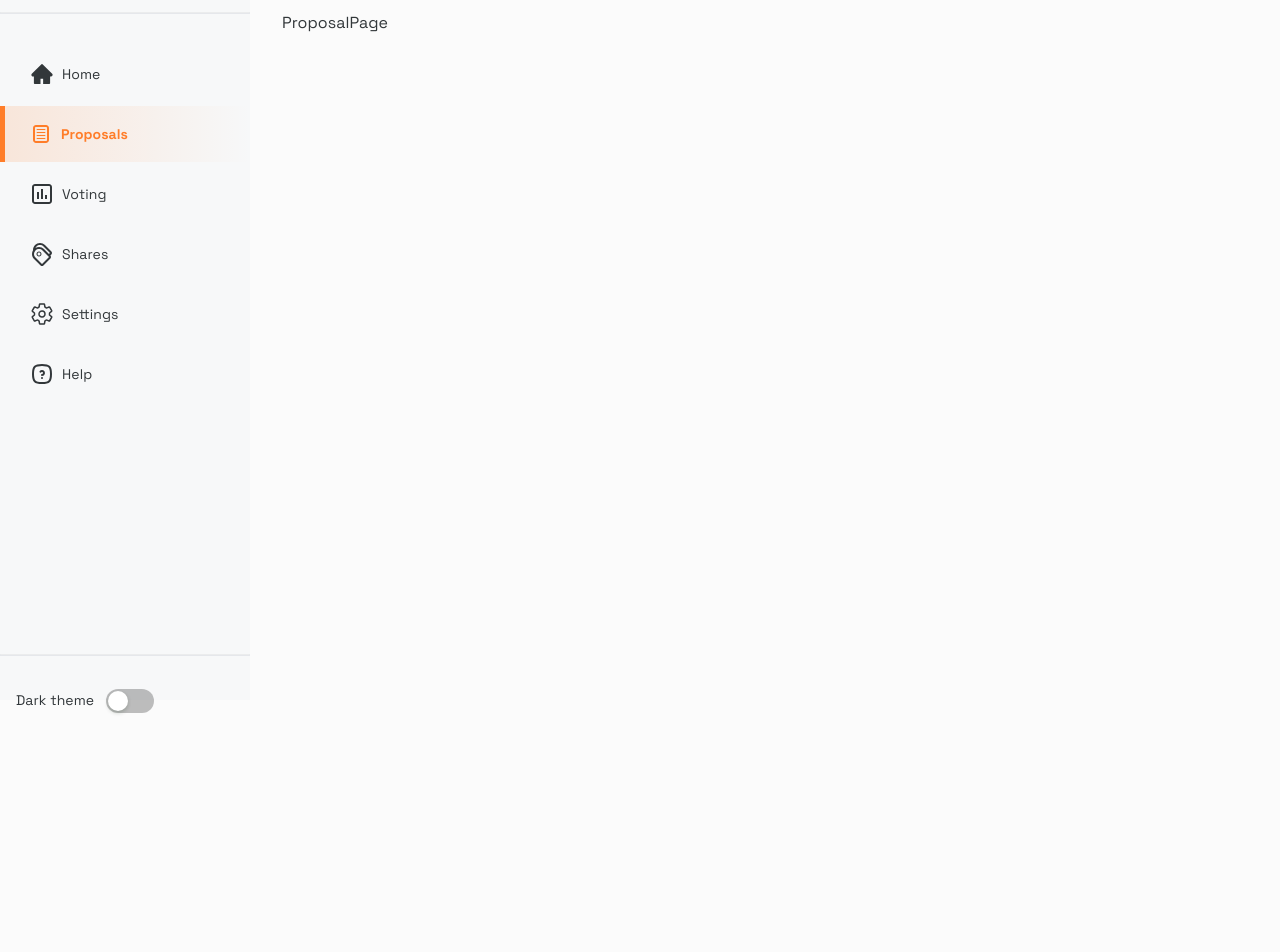
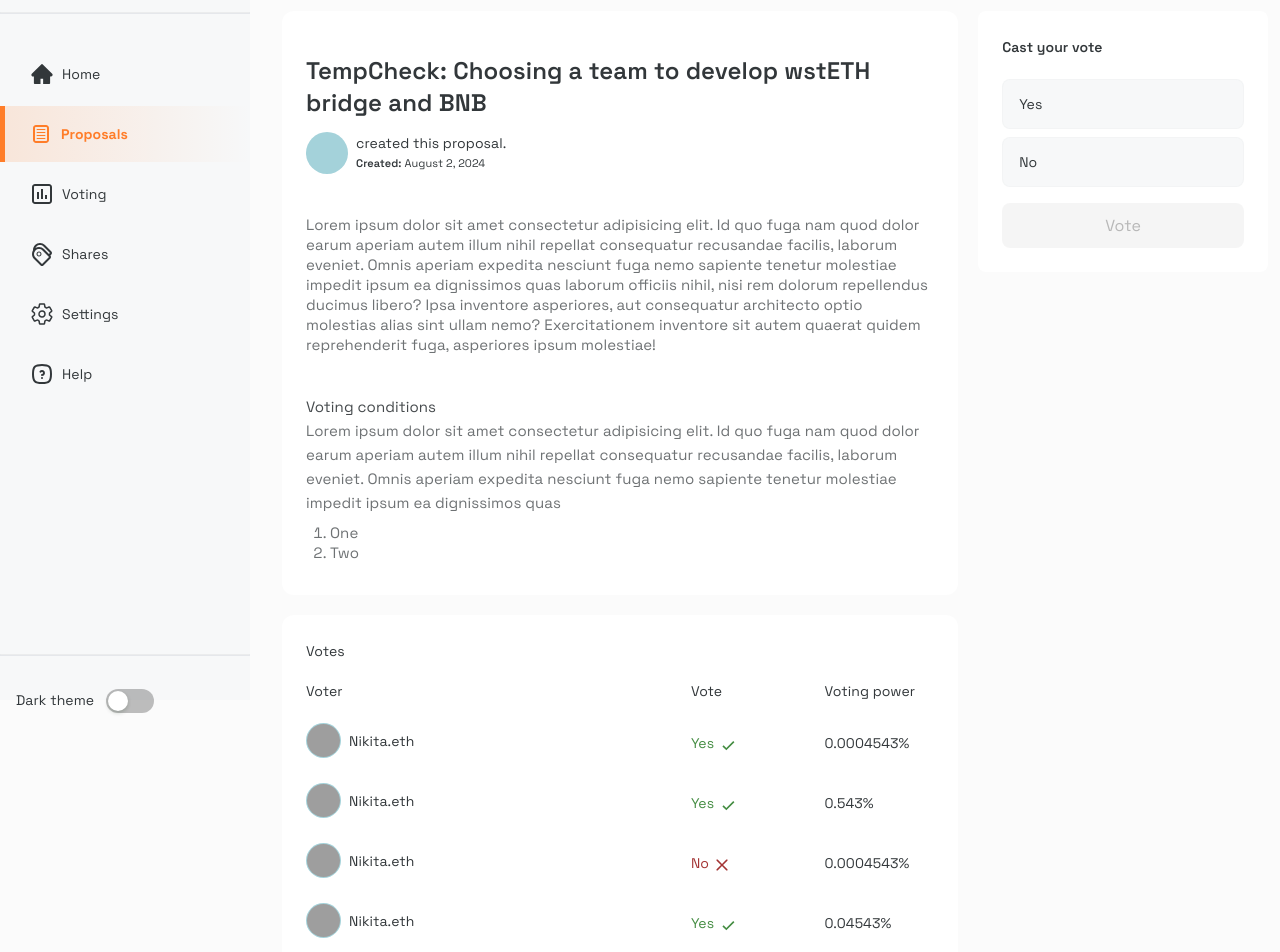
Before and after one commit to osas2211/dorahack-dao, a Next.js app: page /proposals/create in a window 1280 px wide. Shown: the part 100-1052 px from the top of the page. Before the commit the page ends 800 px from the top, so only its background shows below. Built offline with nearby package versions, Linux system fonts and the light colour scheme; grey boxes are pictures that could not be loaded.

Commit message:
add updates

```diff
--- a/app/(inApp)/proposals/[proposal_id]/page.tsx
+++ b/app/(inApp)/proposals/[proposal_id]/page.tsx
@@ -1,7 +1,12 @@
+import { ProposalDetails } from "@/components/proposals/ProposalDetails"
 import React from "react"
 
 const ProposalPage = () => {
-  return <div>ProposalPage</div>
+  return (
+    <div>
+      <ProposalDetails />
+    </div>
+  )
 }
 
 export default ProposalPage
--- /dev/null
+++ b/components/proposals/CastVote.tsx
@@ -0,0 +1,40 @@
+"use client"
+import { Button } from "antd"
+import React, { useState } from "react"
+
+export const CastVote = () => {
+  const [choice, setChoice] = useState("")
+  const votes = ["yes", "no"]
+  return (
+    <div className="text-sm">
+      <p className="font-semibold">Cast your vote</p>
+      <div className="mt-5 space-y-2">
+        {votes.map((vote, index) => {
+          const isChoice = choice === vote
+          return (
+            <div
+              onClick={() => setChoice(vote)}
+              key={index}
+              className={`${
+                isChoice
+                  ? "bg-secondary/10 dark:bg-secondary-dark/15 text-secondary dark:text-secondary-dark"
+                  : "bg-surface-container-low dark:bg-surface-container-low-dark"
+              }  cursor-pointer border-[1px] border-outline-variant/30 dark:border-outline-variant-dark rounded-lg p-4 py-3`}
+            >
+              <p className="capitalize">{vote}</p>
+            </div>
+          )
+        })}
+      </div>
+      <div className="mt-4">
+        <Button
+          className="h-[45px] rounded-lg w-full border-0"
+          type="primary"
+          disabled={!choice}
+        >
+          Vote
+        </Button>
+      </div>
+    </div>
+  )
+}
--- /dev/null
+++ b/components/proposals/ProposalDescription.tsx
@@ -0,0 +1,69 @@
+"use client"
+import { proposals } from "@/db/proposals"
+import { useParams } from "next/navigation"
+import React from "react"
+import { Status } from "./Status"
+import { statusT } from "@/interface/proposals"
+import { Avatar } from "antd"
+import moment from "moment"
+
+export const ProposalDescription = () => {
+  const { proposal_id } = useParams()
+  const proposal = proposals.find(({ id }) => proposal_id === id)
+  return (
+    <div>
+      <div>
+        <Status type={proposal?.status as statusT} size="small" />
+        <p className="my-2 mb-3 lg:text-2xl text-lg font-semibold">
+          TempCheck: Choosing a team to develop wstETH bridge and BNB
+        </p>
+      </div>
+      <div className="flex items-center gap-2 text-on-surface dark:text-on-surface-dark">
+        <div>
+          <Avatar
+            size={42}
+            src={proposal?.picture}
+            className="bg-tertiary-container text-primary"
+          >
+            <span>{proposal?.name[0]}</span>
+          </Avatar>
+        </div>
+        <div>
+          <p className="text-sm leading-snug">
+            <span className="font-semibold">{proposal?.name}</span> created this
+            proposal.
+          </p>
+          <p className="text-[11px] leading-snug -mt-1">
+            <span className="font-[600]">Created: </span>
+            {moment(proposal?.date_submitted).format("LL")}
+          </p>
+        </div>
+      </div>
+      <div className="my-10">
+        <p className="opacity-70 md:text-[15px] text-sm">
+          Lorem ipsum dolor sit amet consectetur adipisicing elit. Id quo fuga
+          nam quod dolor earum aperiam autem illum nihil repellat consequatur
+          recusandae facilis, laborum eveniet. Omnis aperiam expedita nesciunt
+          fuga nemo sapiente tenetur molestiae impedit ipsum ea dignissimos quas
+          laborum officiis nihil, nisi rem dolorum repellendus ducimus libero?
+          Ipsa inventore asperiores, aut consequatur architecto optio molestias
+          alias sint ullam nemo? Exercitationem inventore sit autem quaerat
+          quidem reprehenderit fuga, asperiores ipsum molestiae!
+        </p>
+      </div>
+      <div className="md:text-[15px] text-sm">
+        <p className="opacity-90">Voting conditions</p>
+        <p className="opacity-70">
+          Lorem ipsum dolor sit amet consectetur adipisicing elit. Id quo fuga
+          nam quod dolor earum aperiam autem illum nihil repellat consequatur
+          recusandae facilis, laborum eveniet. Omnis aperiam expedita nesciunt
+          fuga nemo sapiente tenetur molestiae impedit ipsum ea dignissimos quas
+        </p>
+        <ol className="list-decimal px-6 my-2 opacity-70">
+          <li>One</li>
+          <li>Two</li>
+        </ol>
+      </div>
+    </div>
+  )
+}
--- /dev/null
+++ b/components/proposals/ProposalDetails.tsx
@@ -0,0 +1,25 @@
+"use client"
+import React from "react"
+import { ProposalDescription } from "./ProposalDescription"
+import { ProposalVoters } from "./ProposalVoters"
+import { CastVote } from "./CastVote"
+
+export const ProposalDetails = () => {
+  return (
+    <div className="grid md:grid-cols-[70%,30%] gap-5">
+      <div className="w-full space-y-5">
+        <div className="w-full bg-white dark:bg-surface-container-low-dark rounded-xl p-4 md:p-6 ">
+          <ProposalDescription />
+        </div>
+        <div className="w-full bg-white dark:bg-surface-container-low-dark rounded-xl p-4 md:p-6 ">
+          <ProposalVoters />
+        </div>
+      </div>
+      <div className="md:sticky md:h-[70vh] md:top-[70px] md:right-0 w-full">
+        <div className="w-full bg-white dark:bg-surface-container-low-dark rounded-lg p-4 md:p-6">
+          <CastVote />
+        </div>
+      </div>
+    </div>
+  )
+}
--- /dev/null
+++ b/components/proposals/ProposalVoters.tsx
@@ -0,0 +1,116 @@
+"use client"
+import { Avatar } from "antd"
+import React from "react"
+import { BiCheck, BiUser } from "react-icons/bi"
+import { CgClose } from "react-icons/cg"
+
+export const ProposalVoters = () => {
+  return (
+    <div className="ms:text-[16px] text-sm">
+      <p>Votes</p>
+      <div className="grid md:grid-cols-[60%,20%,20%] grid-cols-[80%,20%] gap-2 text-sm mt-4 mb-5">
+        <p>Voter</p>
+        <p>Vote</p>
+        <p className="md:block hidden">Voting power</p>
+      </div>
+      <div className="space-y-5">
+        <Voter
+          icon="https://cloudflare-ipfs.com/ipfs/Qmd3W5DuhgHirLHGVixi6V76LhCkZUz6pnFt5AJBiyvHye/avatar/93.jpg"
+          vote="yes"
+          voting_power="0.0004543%"
+          name="Nikita.eth"
+        />
+        <Voter
+          icon="https://cloudflare-ipfs.com/ipfs/Qmd3W5DuhgHirLHGVixi6V76LhCkZUz6pnFt5AJBiyvHye/avatar/93.jpg"
+          vote="yes"
+          voting_power="0.543%"
+          name="Nikita.eth"
+        />
+        <Voter
+          icon="https://cloudflare-ipfs.com/ipfs/Qmd3W5DuhgHirLHGVixi6V76LhCkZUz6pnFt5AJBiyvHye/avatar/93.jpg"
+          vote="no"
+          voting_power="0.0004543%"
+          name="Nikita.eth"
+        />
+        <Voter
+          icon="https://cloudflare-ipfs.com/ipfs/Qmd3W5DuhgHirLHGVixi6V76LhCkZUz6pnFt5AJBiyvHye/avatar/93.jpg"
+          vote="yes"
+          voting_power="0.04543%"
+          name="Nikita.eth"
+        />
+        <Voter
+          icon="https://cloudflare-ipfs.com/ipfs/Qmd3W5DuhgHirLHGVixi6V76LhCkZUz6pnFt5AJBiyvHye/avatar/93.jpg"
+          vote="no"
+          voting_power="0.0003%"
+          name="Nikita.eth"
+        />
+        <Voter
+          icon="https://cloudflare-ipfs.com/ipfs/Qmd3W5DuhgHirLHGVixi6V76LhCkZUz6pnFt5AJBiyvHye/avatar/93.jpg"
+          vote="yes"
+          voting_power="0.004543%"
+          name="Nikita.eth"
+        />
+        <Voter
+          icon="https://cloudflare-ipfs.com/ipfs/Qmd3W5DuhgHirLHGVixi6V76LhCkZUz6pnFt5AJBiyvHye/avatar/93.jpg"
+          vote="yes"
+          voting_power="0.01304543%"
+          name="Nikita.eth"
+        />
+      </div>
+    </div>
+  )
+}
+
+const Voter = ({
+  icon,
+  vote,
+  voting_power,
+  name,
+}: {
+  icon: string
+  vote: "yes" | "no"
+  voting_power: string
+  name: string
+}) => {
+  return (
+    <div>
+      <div className="grid md:grid-cols-[60%,20%,20%] grid-cols-[80%,20%] gap-2">
+        <div>
+          <div className="flex items-center gap-2 text-on-surface dark:text-on-surface-dark">
+            <div>
+              <Avatar
+                size={35}
+                src={icon}
+                className="bg-tertiary-container text-primary"
+              >
+                <BiUser />
+              </Avatar>
+            </div>
+            <div>
+              <p className="text-sm leading-snug">
+                <span className="">{name}</span>
+              </p>
+            </div>
+          </div>
+        </div>
+
+        {vote === "yes" ? (
+          <div className="text-success flex items-center h-[40px]">
+            <div>
+              Yes <BiCheck className="inline" size={20} />
+            </div>
+          </div>
+        ) : (
+          <div className="text-error flex items-center h-[40px]">
+            <div>
+              No <CgClose className="inline" size={18} />
+            </div>
+          </div>
+        )}
+        <div className="hidden items-center h-[40px] md:flex">
+          <p>{voting_power}</p>
+        </div>
+      </div>
+    </div>
+  )
+}
--- a/components/proposals/Status.tsx
+++ b/components/proposals/Status.tsx
@@ -8,14 +8,30 @@ const statusColors: Record<statusT, string> = {
   rejected: "#FAA6A6",
 }
 
-export const Status = ({ type }: { type: statusT }) => {
+export const Status = ({
+  type,
+  size,
+}: {
+  type: statusT
+  size?: "small" | "default"
+}) => {
   return (
     <div className="flex gap-2 items-center">
       <div
-        className="h-[16px] w-[16px] rounded-full"
+        className={`${
+          size === "small"
+            ? "h-[12px] w-[12px] rounded-full"
+            : "h-[16px] w-[16px] rounded-full"
+        }`}
         style={{ background: statusColors[type] }}
       />
-      <p className="font-medium capitalize">{type}</p>
+      <p
+        className={`${
+          size === "small" ? "text-[12px]" : "text-[16px]"
+        } font-medium capitalize`}
+      >
+        {type}
+      </p>
     </div>
   )
 }
--- a/components/utilities/DesktopHeader.tsx
+++ b/components/utilities/DesktopHeader.tsx
@@ -16,7 +16,7 @@ export const DesktopHeader = () => {
     ? "Dashboard"
     : ""
   return (
-    <div className="sticky top-0 left-[0] z-[20] bg-surface dark:bg-surface-dark py-[6px] pb-[12px] md:block hidden">
+    <div className="sticky top-1 left-[0] z-[20] bg-surface dark:bg-surface-dark py-[6px] pb-[12px] md:block hidden">
       <header className="flex w-[100%] items-center justify-between ">
         <p className="text-[18px] md:text-[20px]">{title}</p>
         <div className="flex items-center gap-5">
```
